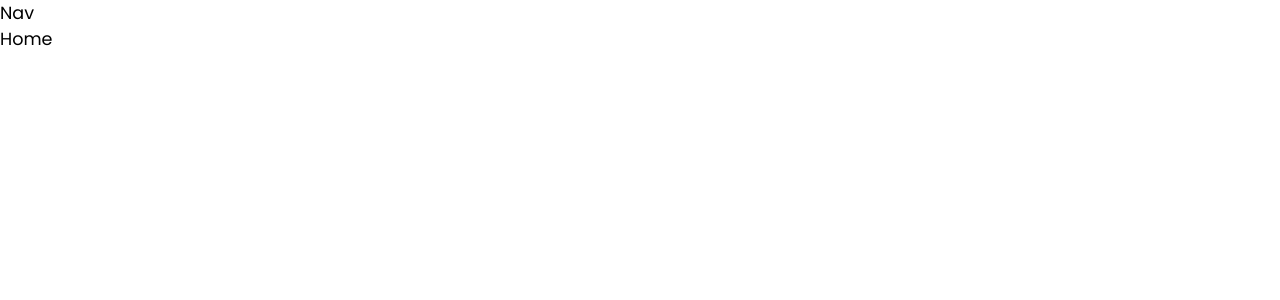
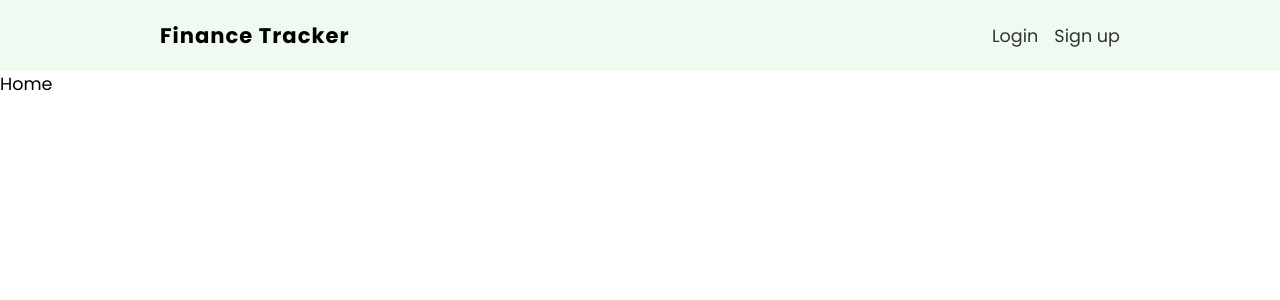
Before and after one commit to manny53365/finance-tracker, a React (Create React App) app: page / in a window 1280 px wide. Shown: the top 300 px of the page. Built offline with nearby package versions, Linux system fonts and the light colour scheme.

Commit message:
set up the nav bar with some basic styling

```diff
--- a/src/components/Navbar.jsx
+++ b/src/components/Navbar.jsx
@@ -1,9 +1,16 @@
+import { Link } from 'react-router-dom'
+
 import styles from './Navbar.module.css'
 
 export default function Navbar() {
     return(
-        <div>
-            Nav
-        </div>
+        <nav className={styles.navbar}>
+            <ul>
+                <li className={styles.title}>Finance Tracker</li>
+
+                <li><Link to='/login'>Login</Link></li>
+                <li><Link to='/signup'>Sign up</Link></li>
+            </ul>
+        </nav>
     )
 }
--- a/src/components/Navbar.module.css
+++ b/src/components/Navbar.module.css
@@ -0,0 +1,29 @@
+.navbar {
+    width: 100%;
+    background: #effaf0;
+    padding: 20px 10px;
+    box-sizing: border-box;
+}
+
+.navbar ul {
+    display: flex;
+    margin: 0 auto;
+    max-width: 960px;
+    align-items: center;
+}
+
+.title {
+    margin-right: auto;
+    font-weight: bold;
+    letter-spacing: 1px;
+    font-size: 1.2em;
+}
+
+.navbar button, .navbar a {
+    margin-left: 16px;
+}
+
+.navbar a {
+    color: #333333;
+    text-decoration: none;
+}
```
